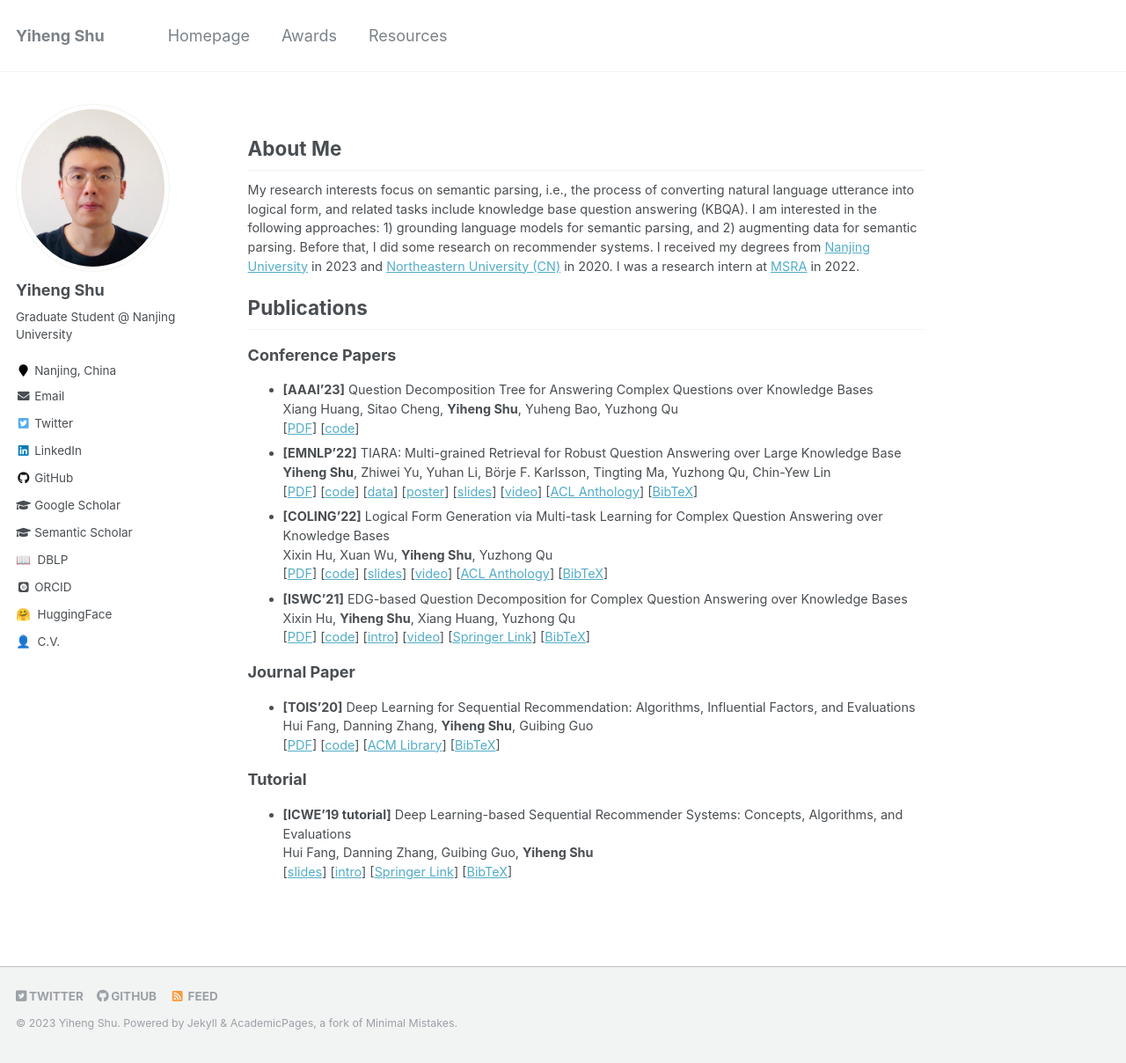
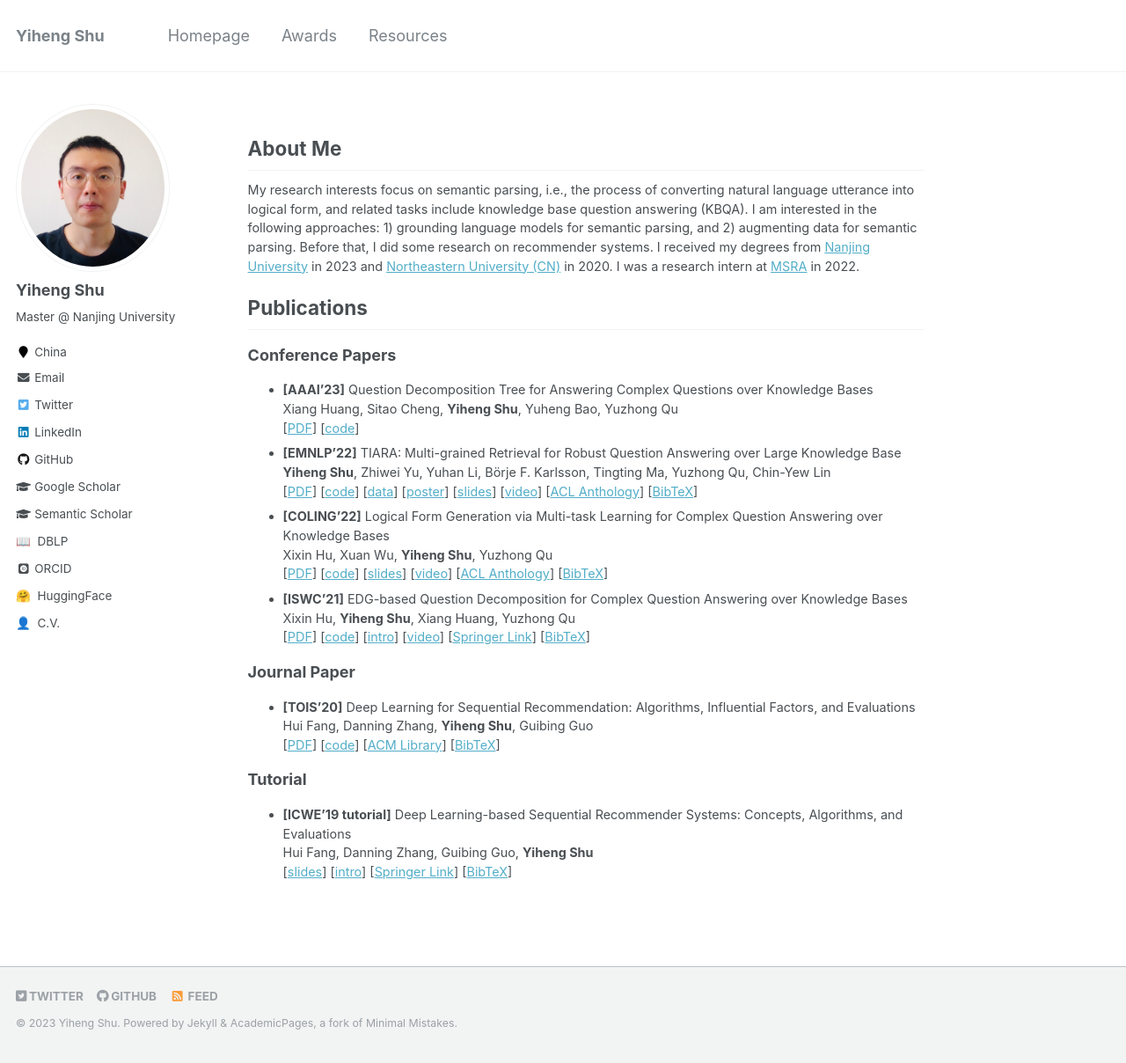
Before and after one commit to yihengshu/yihengshu.github.io, a Jekyll site: the page built from _pages/about.md, in a window 1280 px wide and 1208 px high. Shown: the whole window at 88% size. Built offline with Jekyll 4.4.1, drawn with Linux system fonts in a browser that asks for light colours; some web fonts are replaced.

Commit message:
Update _config.yml

```diff
--- a/_config.yml
+++ b/_config.yml
@@ -82,8 +82,8 @@ analytics:
 author:
   name             : "Yiheng Shu"
   avatar           : "https://yihengshu.github.io/files/homepage.jpeg"
-  bio              : "Graduate Student @ Nanjing University"
-  location         : "Nanjing, China"
+  bio              : "Master @ Nanjing University"
+  location         : "China"
   employer         :
   pubmed           :
   googlescholar    : "https://scholar.google.com/citations?user=H63aXLcAAAAJ&hl"
```
